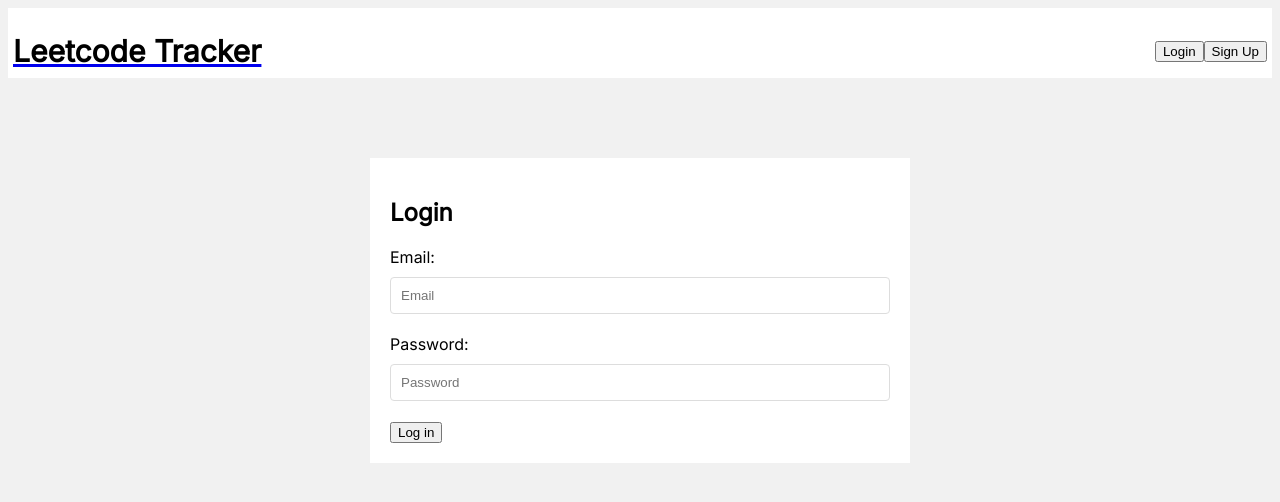
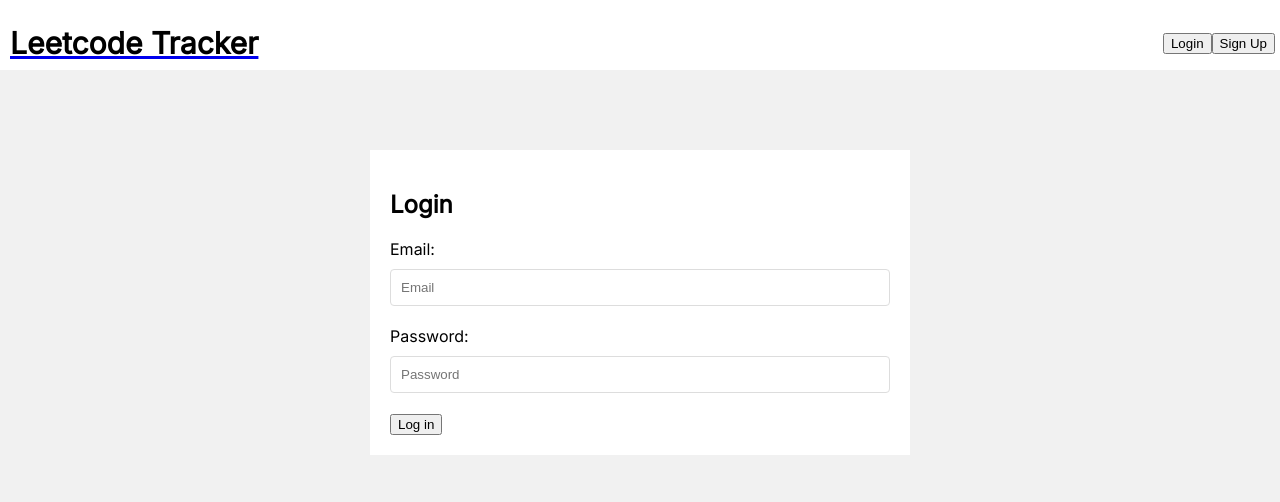
Before and after one commit to zhangeric-15/leetcodetracker, a React (Vite) app in the folder frontend/: page /login in a window 1280 px wide. Shown: the top 502 px of the page. Built offline with nearby package versions, Linux system fonts and the light colour scheme; no server answers.

Commit message:
Styling changes for NavBar

```diff
--- a/frontend/src/App.css
+++ b/frontend/src/App.css
@@ -2,6 +2,8 @@
 body {
   background: #f1f1f1;
   font-family: 'Inter', sans-serif;
+  margin: 0;
+  padding: 0;
 }
 
 header {
@@ -36,6 +38,7 @@
   display: flex;
   gap: 12px;
   align-items: center;
+  padding-right: 7px;
 }
 
 
@@ -172,3 +175,17 @@
   cursor: pointer;
   font-size: large;
 }
+
+.divider {
+  width: 1px;
+  height: 20px;
+  background: black
+}
+
+.logoutButton{
+  cursor: pointer;
+}
+
+.logoutButton:hover {
+  color: rgb(0, 123, 255);
+}
--- a/frontend/src/components/NavBar.jsx
+++ b/frontend/src/components/NavBar.jsx
@@ -22,7 +22,7 @@
         <header>
             <div className="NavBarContainer">
                 <Link to="/">
-                    <h1>Leetcode Tracker</h1>
+                    <h1 style={{paddingLeft: "5px"}}>Leetcode Tracker</h1>
                 </Link>
                 {!user && (
                     <div className="loginLogoutButtons">
@@ -33,7 +33,8 @@
                 {user && (
                     <div className="userNavButtons">
                         <h5>{user.email}</h5>
-                        <button onClick={logout}>Logout</button>
+                        <div className='divider'></div>
+                        <h5 className="logoutButton"onClick={logout}>Logout</h5>
                     </div>
                 )}
             </div>
```
